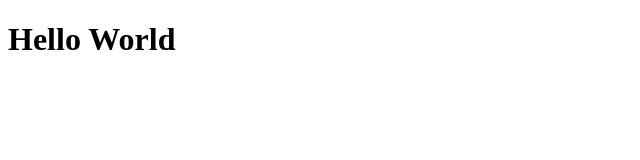
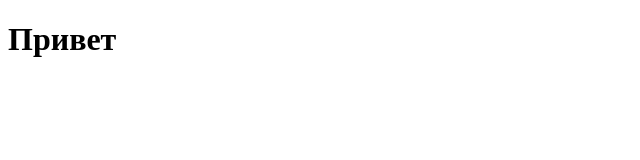
Before and after one commit to nikabavtuto/hello-world, a plain HTML site: page index.html in a window 1280 px wide. Shown: the whole page, without its empty margins (0-640 px from the left). Drawn offline with Linux system fonts and the light colour scheme.

Commit message:
Update index.html
Привет

```diff
--- a/index.html
+++ b/index.html
@@ -8,7 +8,7 @@
 </head>
 
 <body>
-  <h1>Hello World</h1>
+  <h1> Привет </h1>
 </body>
 
 </html>
```
